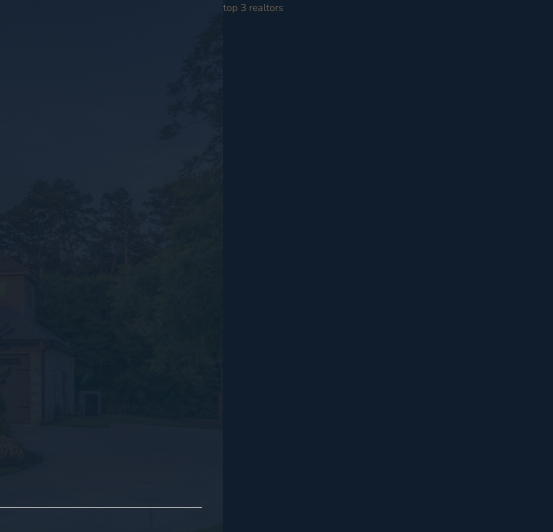
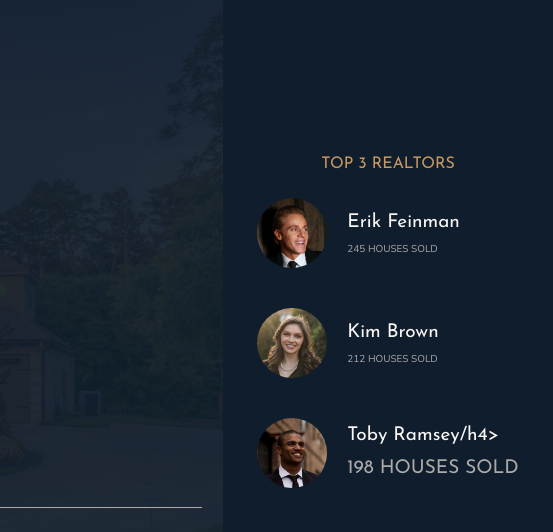
Before and after one commit to misraelson/nexter-flexbox, a website: page index.html in a window 1280 px wide. Shown: the top 532 px of the page, 727-1280 px from the left. Drawn offline with nearby package versions, Linux system fonts and the light colour scheme.

Commit message:
Building the realtors section

```diff
--- a/index.html
+++ b/index.html
@@ -31,7 +31,26 @@
         </header>
 
         <div class="realtors">
-          top 3 realtors
+          <h3 class="heading-3">Top 3 Realtors</h3>
+          <div class="realtors__list">
+            <img src="img/realtor-1.jpeg" alt="Realtor 1" class="realtors__img">
+            <div class="realtors__details">
+              <h4 class="heading-4 heading-4--light">Erik Feinman</h4>
+              <p class="realtors__sold">245 houses sold</p>
+            </div>
+
+            <img src="img/realtor-2.jpeg" alt="Realtor 2" class="realtors__img">
+            <div class="realtors__details">
+              <h4 class="heading-4 heading-4--light">Kim Brown</h4>
+              <p class="realtors__sold">212 houses sold</p>
+            </div>
+
+            <img src="img/realtor-3.jpeg" alt="Realtor 3" class="realtors__img">
+            <div class="realtors__details">
+              <h4 class="heading-4 heading-4--light">Toby Ramsey/h4>
+              <p class="realtors__sold">198 houses sold</p>
+            </div>
+          </div>
         </div>
 
         <section class="features">
--- a/sass/_realtors.scss
+++ b/sass/_realtors.scss
@@ -1,4 +1,31 @@
  .realtors {
    background-color: $color-secondary;
    grid-column: col-start 7 / full-end;
+   padding: 3rem;
+
+   display: grid;
+   align-content: center;
+   justify-content: center;
+   justify-items: center;
+   grid-row-gap: 2rem;
+
+   &__list {
+    display: grid;
+    grid-template-columns: min-content max-content;
+    grid-column-gap: 2rem;
+    grid-row-gap: 5vh;
+    align-items: center;
+   }
+
+   &__img {
+     width: 7rem;
+     border-radius: 50%;
+     display: block;
+   }
+
+   &__sold {
+    text-transform: uppercase;
+    color: $color-grey-light-2;
+    margin-top: 3px;
+   }
  }
```
Also changed, not shown: css/style.css.
